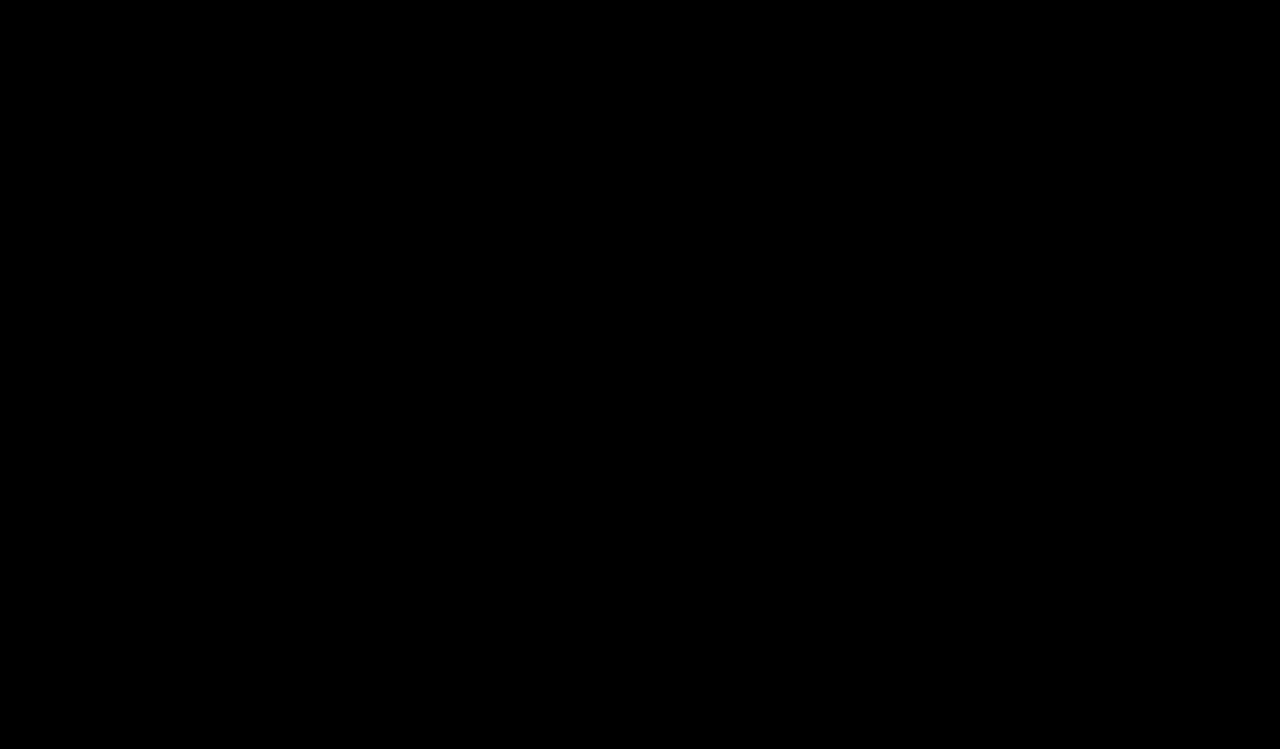
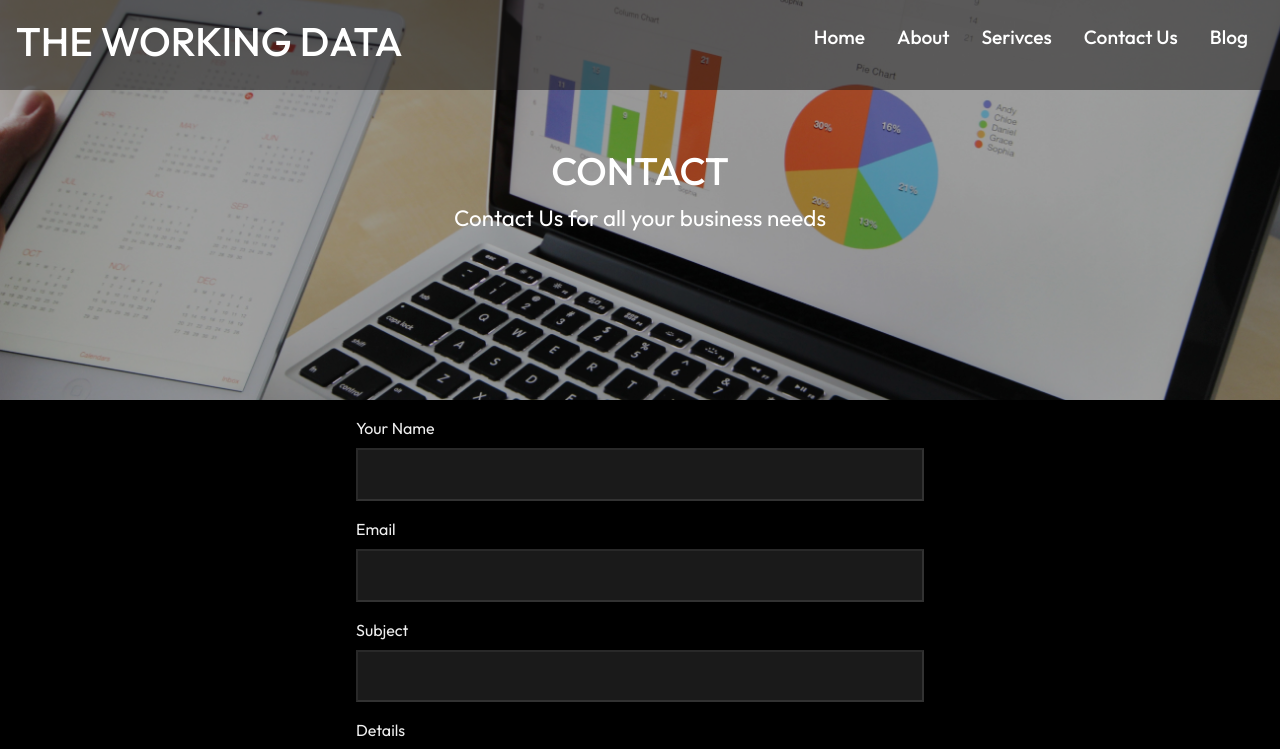
Before and after one commit to saddatahmad19/the-working-data, a React (Create React App) app: page /contact in a window 1280 px wide. Before the commit this address had no page. Shown: the top 749 px of the page. Built offline with nearby package versions, Linux system fonts and the light colour scheme; the HTML template or start-up script is replaced by a standard one.

Commit message:
Contact Page

```diff
--- a/src/App.js
+++ b/src/App.js
@@ -1,6 +1,7 @@
 import React from 'react';
 import { Routes, Route } from 'react-router-dom'
 import About from './routes/About';
+import Contact from './routes/Contact';
 import Home from './routes/Home';
 
 
@@ -10,6 +11,7 @@ function App() {
       <Routes>
         <Route path='/' element={<Home/>}/>
         <Route path='/about' element={<About/>} />
+        <Route path='/contact' element={<Contact/>} />
       </Routes>
     </div>
 
--- a/src/components/FooterStyles.css
+++ b/src/components/FooterStyles.css
@@ -1,7 +1,7 @@
 .footer {
     width: 100%;
     padding: 6rem 0;
-    background: rgba(148, 145, 145, 0.5);
+    background-image: linear-gradient(to bottom right, rgb(17, 16, 16), rgb(21, 21, 65));
 }
 
 .footer-container {
--- a/src/components/Form.js
+++ b/src/components/Form.js
@@ -0,0 +1,23 @@
+import React from 'react'
+import './FormStyles.css'
+
+
+function Form() {
+  return (
+    <div className='form'>
+        <form>
+            <label>Your Name</label>
+            <input type='text'></input>
+            <label>Email</label>
+            <input type='text'></input>
+            <label>Subject</label>
+            <input type='text'></input>
+            <label>Details</label>
+            <textarea rows='6' placeholder='Type details here'></textarea>
+            <button className='btn'>Submit</button>
+        </form>
+    </div>
+  )
+}
+
+export default Form
--- a/src/components/FormStyles.css
+++ b/src/components/FormStyles.css
@@ -0,0 +1,25 @@
+label {
+    color: #eee;
+}
+
+form {
+    display: flex;
+    flex-direction: column;
+    padding: 1rem;
+    margin: auto;
+    max-width: 600px;
+}
+
+form label {
+    margin-bottom: .5rem;
+}
+
+form input, textarea {
+    margin-bottom: 1rem;
+    padding: 10px 18px;
+    font-size: 1.2rem;
+    font-family: 'Outfit', sans-sherif;
+    background: rgba(255, 255, 255, .1);
+    border-color: rgba(255, 255, 255, .1);
+    color:#f4f4f4
+}
--- a/src/routes/Contact.js
+++ b/src/routes/Contact.js
@@ -1,10 +1,15 @@
 import React from 'react'
+import Form from '../components/Form'
+import Footer from '../components/Footer'
+import HeroImage from '../components/HeroImage'
 import Navbar from '../components/Navbar'
 function Contact() {
   return (
     <div>
         <Navbar />
-
+        <HeroImage heading='CONTACT' text='Contact Us for all your business needs'/>
+        <Form />
+        <Footer />
     </div>
   )
 }
```
